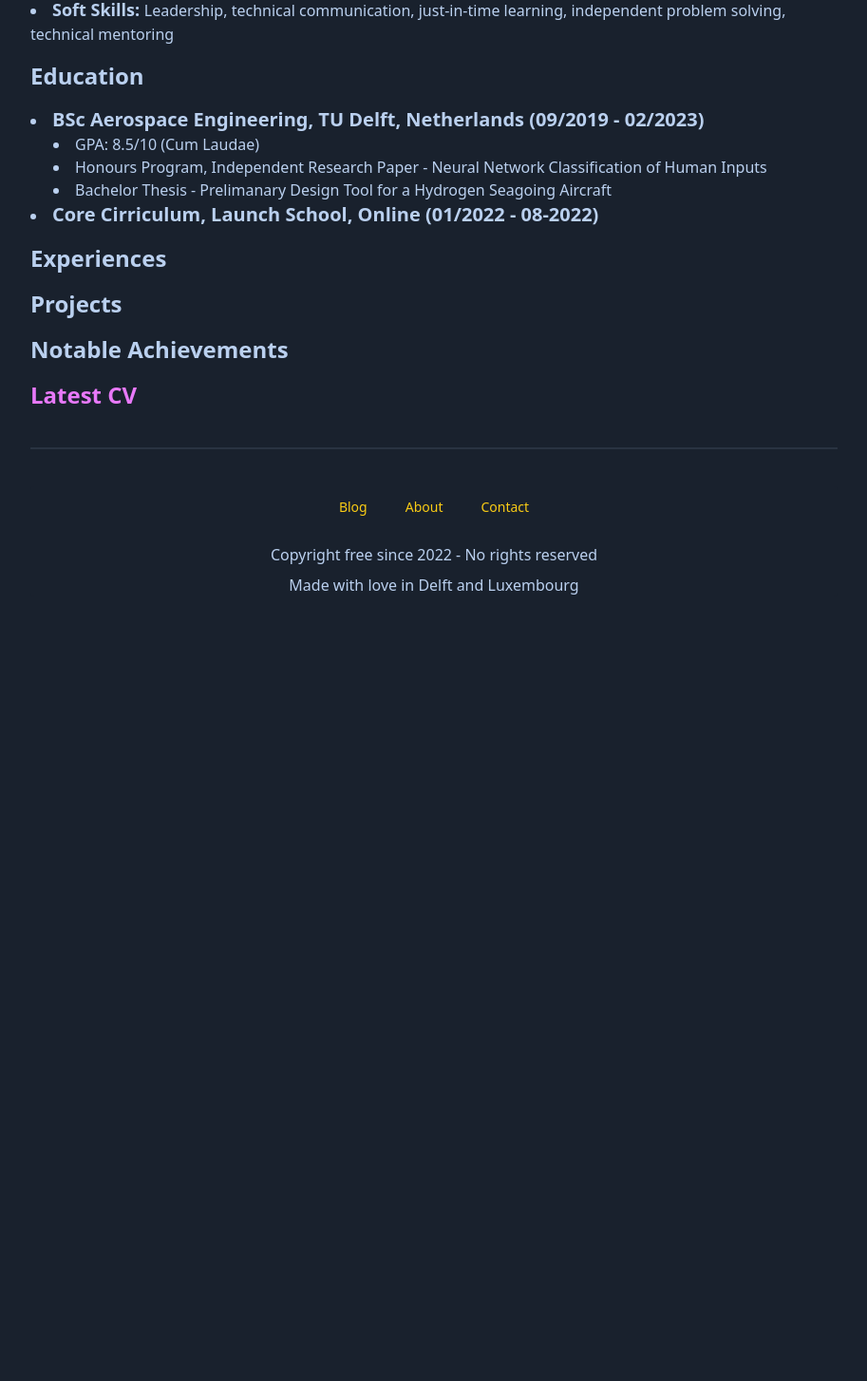
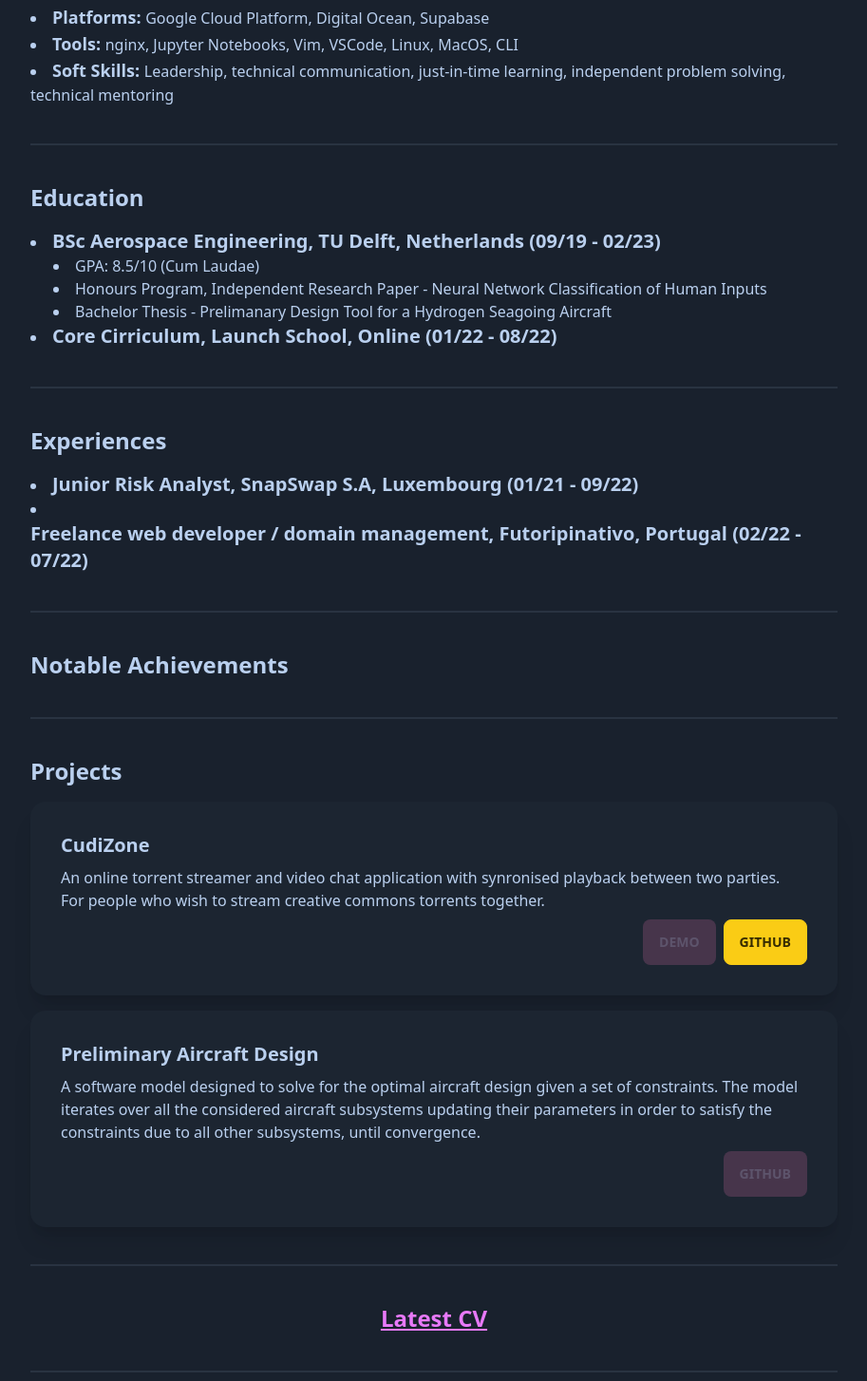
Before and after one commit to sashalikesplanes/web-leg0, a SvelteKit app in the folder website/: page /about in a window 1280 px wide. Shown: the part 696-2150 px from the top of the page at 95% size, without its empty margins (183-1096 px from the left). Before the commit the page ends 1324 px from the top, so only its background shows below. Built offline with nearby package versions, Linux system fonts and the light colour scheme.

Commit message:
refactor of repeating components

```diff
--- a/website/src/routes/+page.svelte
+++ b/website/src/routes/+page.svelte
@@ -1,5 +1,6 @@
 <script lang="ts">
 	import PostPreview from '$lib/components/post-preview.svelte';
+import Projects from './projects.svelte';
 </script>
 
 <svelte:head>
@@ -24,34 +25,4 @@
 <h2>Latest Posts</h2>
 <PostPreview limit={5} />
 <div class="divider" />
-<h2>Projects</h2>
-<div class="card w-full bg-base-200 hover:bg-base-100 shadow-xl">
-	<div class="card-body">
-		<h3 class="card-title">CudiZone</h3>
-		<p>
-			An online torrent streamer and video chat application with synronised playback between two
-			parties. For people who wish to stream creative commons torrents together.
-		</p>
-		<div class="card-actions justify-end">
-			<a href="/" disabled class="btn btn-primary">Demo</a>
-			<a
-				target="_blank"
-				href="https://github.com/sashalikesplanes/cudi-zone"
-				class="btn btn-primary">GitHub</a
-			>
-		</div>
-	</div>
-</div>
-<div class="card w-full bg-base-200 hover:bg-base-100 shadow-xl">
-	<div class="card-body">
-		<h3 class="card-title">Preliminary Aircraft Design</h3>
-		<p>
-			A software model designed to solve for the optimal aircraft design given a set of constraints.
-			The model iterates over all the considered aircraft subsystems updating their parameters in
-			order to satisfy the constraints due to all other subsystems, until convergence.
-		</p>
-		<div class="card-actions justify-end">
-			<a disabled class="btn btn-primary">GitHub</a>
-		</div>
-	</div>
-</div>
+<Projects/>
--- /dev/null
+++ b/website/src/routes/about-me.svelte
@@ -0,0 +1,14 @@
+<div class="flex gap-4">
+  <div>
+<p>Hello world! My name is <span class="text-accent">Sasha</span> (short from Alexander) and I am a full stack software engineer. I am about to complete a Bachelor in Aerospace Engineering at the Technical University of Delft (TU Delft). Software engineering is my career, my passion and my hobby.</p>
+<p>I am interested in the following applications of software engineering:</p>
+<ul class="list-disc list-inside">
+  <li>Smart management of power grids, to bring about the energy transition</li>
+  <li>Communication and data-gathering satellites</li>
+  <li>Scientific research</li>
+</ul>
+<p>Please reach out to me, if you believe you have a project which would suit one of my above stated interests and are in need of a quick-learning, independent and ambitious software engineer.</p>
+<p>Techno and losing myself on the dance floor is what I like to do in my spare time.</p>
+  </div>
+  <img class="mask w-48 h-48 mask-squircle" src="./sasha-photo.jpg" alt="Alexander (Sasha) Kiselev">
+</div>
--- a/website/src/routes/about/+page.svelte
+++ b/website/src/routes/about/+page.svelte
@@ -1,3 +1,8 @@
+<script>
+import AboutMe from "../about-me.svelte";
+import Projects from "../projects.svelte";
+
+</script>
 <svelte:head>
 	<title>About Me | WebLeg0</title>
 	<meta
@@ -7,20 +12,8 @@
 </svelte:head>
 
 <h1>About</h1>
-<div class="flex gap-4">
-<div>
-<p>Hello world! My name is <span class="text-accent">Sasha</span> (short from Alexander) and I am a full stack software engineer. I am about to complete a Bachelor in Aerospace Engineering at the Technical University of Delft (TU Delft). Software engineering is my career, my passion and my hobby.</p>
-<p>I am interested in the following applications of software engineering:</p>
-<ul class="list-disc list-inside">
-  <li>Smart management of power grids, to bring about the energy transition</li>
-  <li>Communication and data-gathering satellites</li>
-  <li>Scientific research</li>
-</ul>
-<p>Please reach out to me, if you believe you have a project which would suit one of my above stated interests and are in need of a quick-learning, independent and ambitious software engineer.</p>
-<p>Techno and losing myself on the dance floor is what I like to do in my spare time.</p>
-</div>
-<img class="mask w-48 h-48 mask-squircle" src="./sasha-photo.jpg" alt="Alexander (Sasha) Kiselev">
-</div>
+<AboutMe/>
+<div class="divider"></div>
 <h2>Skills</h2>
 <ul class="list-inside list-disc">
   <li><h4 class="inline">Languages: </h4>TypeScript, JavaScript, Python, SQL, HTML, CSS, LaTeX</li>
@@ -30,17 +23,26 @@
   <li><h4 class="inline">Soft Skills: </h4>Leadership, technical communication, just-in-time learning, independent problem solving,
 technical mentoring</li>
 </ul>
+<div class="divider"></div>
 <h2>Education</h2>
 <ul class="list-inside list-disc">
-  <li><h3 class="inline-block">BSc Aerospace Engineering, TU Delft, Netherlands (09/2019 - 02/2023)</h3>
+  <li><h3 class="inline-block">BSc Aerospace Engineering, TU Delft, Netherlands (09/19 - 02/23)</h3>
     <ul class="ml-6 list-inside list-disc">
       <li>GPA: 8.5/10 (Cum Laudae)</li>
       <li>Honours Program, Independent Research Paper - Neural Network Classification of Human Inputs</li>
       <li>Bachelor Thesis - Prelimanary Design Tool for a Hydrogen Seagoing Aircraft</li>
   </li>
-  <li><h3 class="inline-block">Core Cirriculum, Launch School, Online (01/2022 - 08-2022)</h3>
+  <li><h3 class="inline-block">Core Cirriculum, Launch School, Online (01/22 - 08/22)</h3>
 </ul>
+<div class="divider"></div>
 <h2>Experiences</h2>
-<h2>Projects</h2>
+<ul class="list-inside list-disc">
+  <li><h3 class="inline-block">Junior Risk Analyst, SnapSwap S.A, Luxembourg (01/21 - 09/22)</h3></li>
+  <li><h3 class="inline-block">Freelance web developer / domain management, Futoripinativo, Portugal (02/22 - 07/22)</h3>
+</ul>
+<div class="divider"></div>
 <h2>Notable Achievements</h2>
-<a class="text-accent hover:underline" href="./cv.pdf"><h2>Latest CV</h2></a>
+<div class="divider"></div>
+<Projects/>
+<div class="divider"></div>
+<a class="text-accent text-center underline" href="./cv.pdf"><h2>Latest CV</h2></a>
--- a/website/src/routes/contact/+page.svelte
+++ b/website/src/routes/contact/+page.svelte
@@ -1,3 +1,7 @@
+<script>
+  import AboutMe from "../about-me.svelte";
+  import Projects from "../projects.svelte";
+</script>
 <svelte:head>
 	<title>Contact | WebLeg0</title>
 	<meta
@@ -7,15 +11,7 @@
 </svelte:head>
 
 <h1>Contact</h1>
-<p>Hello world! My name is <span class="text-accent">Sasha</span> (short from Alexander) and I am a full stack software engineer. I am about to complete a Bachelor in Aerospace Engineering at the Technical University of Delft (TU Delft). Software engineering is my career, my passion and my hobby.</p>
-<p>I am interested in the following applications of software engineering:</p>
-<ul class="list-disc list-inside">
-  <li>Smart management of power grids, to bring about the energy transition</li>
-  <li>Communication and data-gathering satellites</li>
-  <li>Scientific research</li>
-</ul>
-<p>Please reach out to me, if you believe you have a project which would suit one of my above stated interests and are in need of a quick-learning, independent and ambitious software engineer.</p>
-<p>Techno and losing myself on the dance floor is what I like to do in my spare time.</p>
+<AboutMe/>
 <div class="divider" />
 <h2>On the net</h2>
 <ul class="list-disc list-inside">
--- /dev/null
+++ b/website/src/routes/projects.svelte
@@ -0,0 +1,31 @@
+<h2>Projects</h2>
+<div class="card w-full bg-base-200 hover:bg-base-100 shadow-xl">
+	<div class="card-body">
+		<h3 class="card-title">CudiZone</h3>
+		<p>
+			An online torrent streamer and video chat application with synronised playback between two
+			parties. For people who wish to stream creative commons torrents together.
+		</p>
+		<div class="card-actions justify-end">
+			<a href="/" disabled class="btn btn-primary">Demo</a>
+			<a
+				target="_blank"
+				href="https://github.com/sashalikesplanes/cudi-zone"
+				class="btn btn-primary">GitHub</a
+			>
+		</div>
+	</div>
+</div>
+<div class="card w-full bg-base-200 hover:bg-base-100 shadow-xl">
+	<div class="card-body">
+		<h3 class="card-title">Preliminary Aircraft Design</h3>
+		<p>
+			A software model designed to solve for the optimal aircraft design given a set of constraints.
+			The model iterates over all the considered aircraft subsystems updating their parameters in
+			order to satisfy the constraints due to all other subsystems, until convergence.
+		</p>
+		<div class="card-actions justify-end">
+			<a disabled class="btn btn-primary">GitHub</a>
+		</div>
+	</div>
+</div>
```
Also changed, not shown: 1 other file (tests, documents, lock files or other folders).
